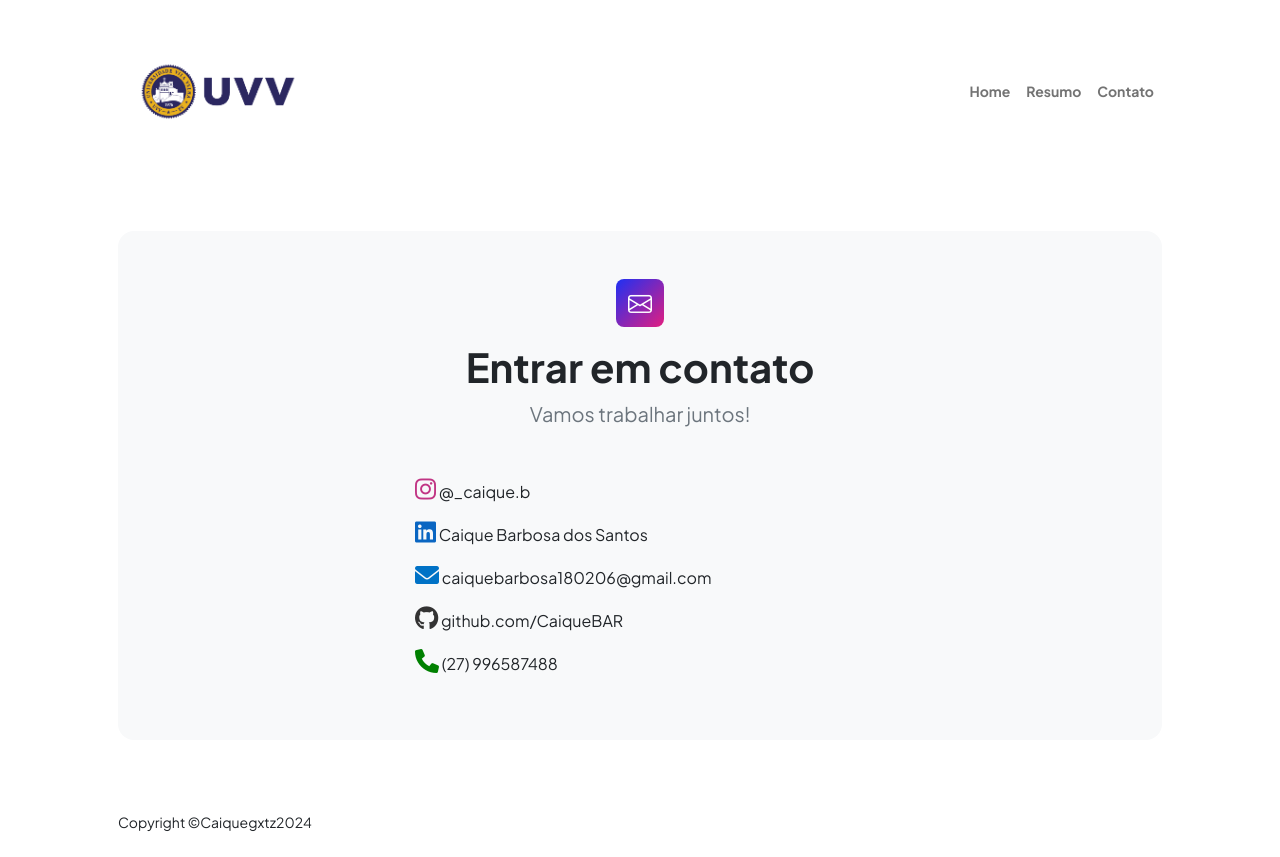
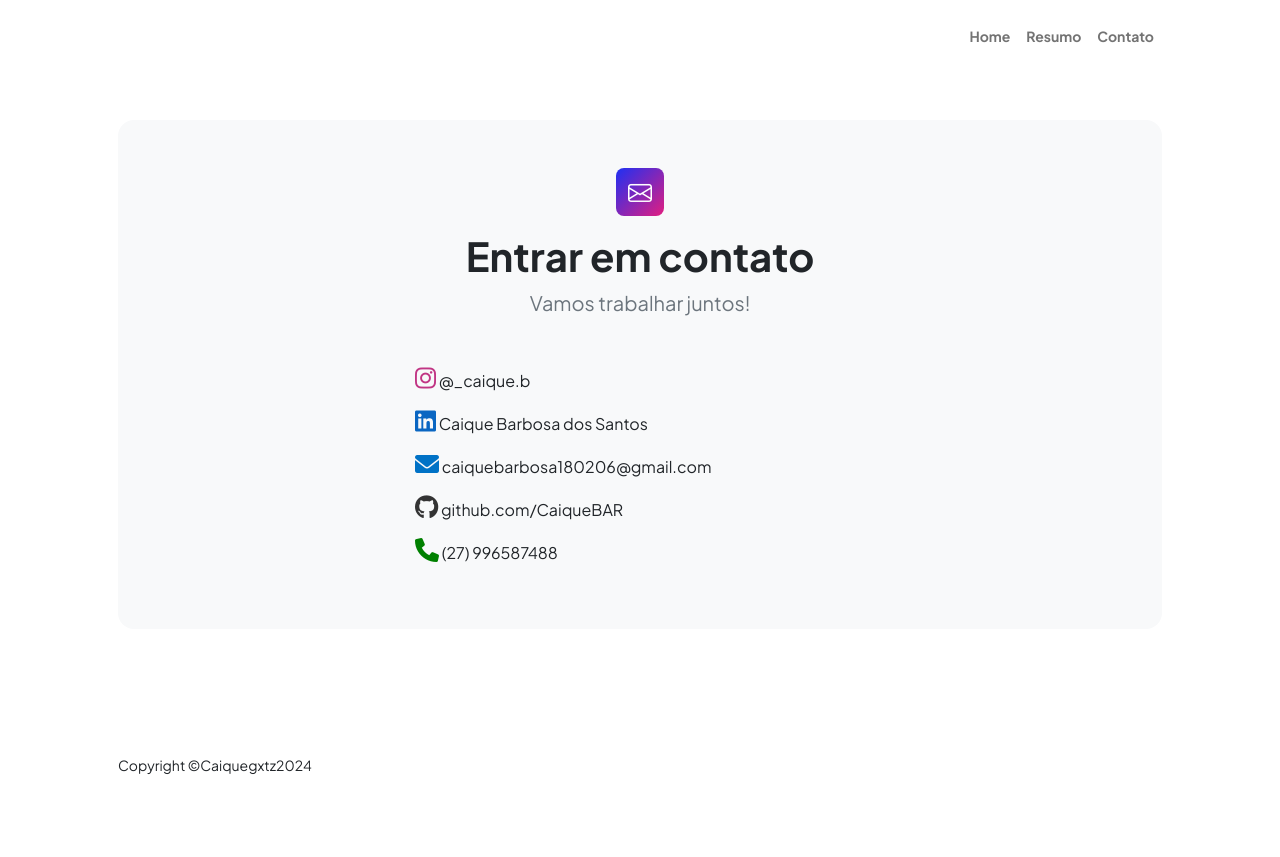
Before and after one commit to CaiqueBAR/Curriculo, a plain HTML site: page index.html/contact.html in a window 1280 px wide. After the commit the page ends 800 px from the top, so only its background shows below. Drawn offline with nearby package versions, Linux system fonts and the light colour scheme.

Commit message:
Update contact.html

```diff
--- a/index.html/contact.html
+++ b/index.html/contact.html
@@ -23,7 +23,7 @@
             <!-- Navigation-->
             <nav class="navbar navbar-expand-lg navbar-light bg-white py-3">
                 <div class="container px-5">
-                    <a class="navbar-brand" href="index.html"><span class="fw-bolder text-primary"><img width="200px" src="imagem UVV.png" alt=""></span></a>
+                    <a class="navbar-brand" href="index.html"><span class="fw-bolder text-primary"><img width="200px" src="" alt=""></span></a>
                     <button class="navbar-toggler" type="button" data-bs-toggle="collapse" data-bs-target="#navbarSupportedContent" aria-controls="navbarSupportedContent" aria-expanded="false" aria-label="Toggle navigation"><span class="navbar-toggler-icon"></span></button>
                     <div class="collapse navbar-collapse" id="navbarSupportedContent">
                         <ul class="navbar-nav ms-auto mb-2 mb-lg-0 small fw-bolder">
```
